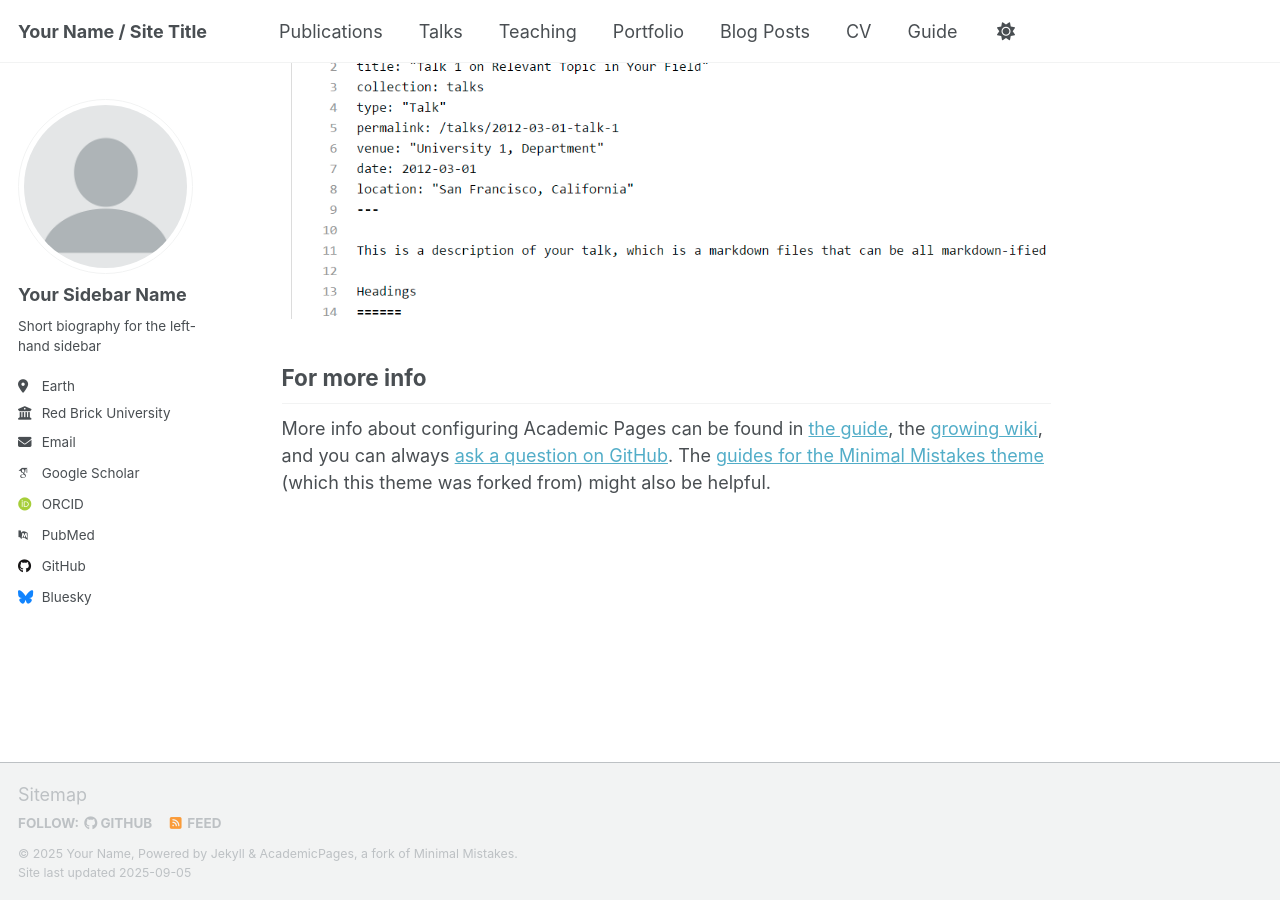
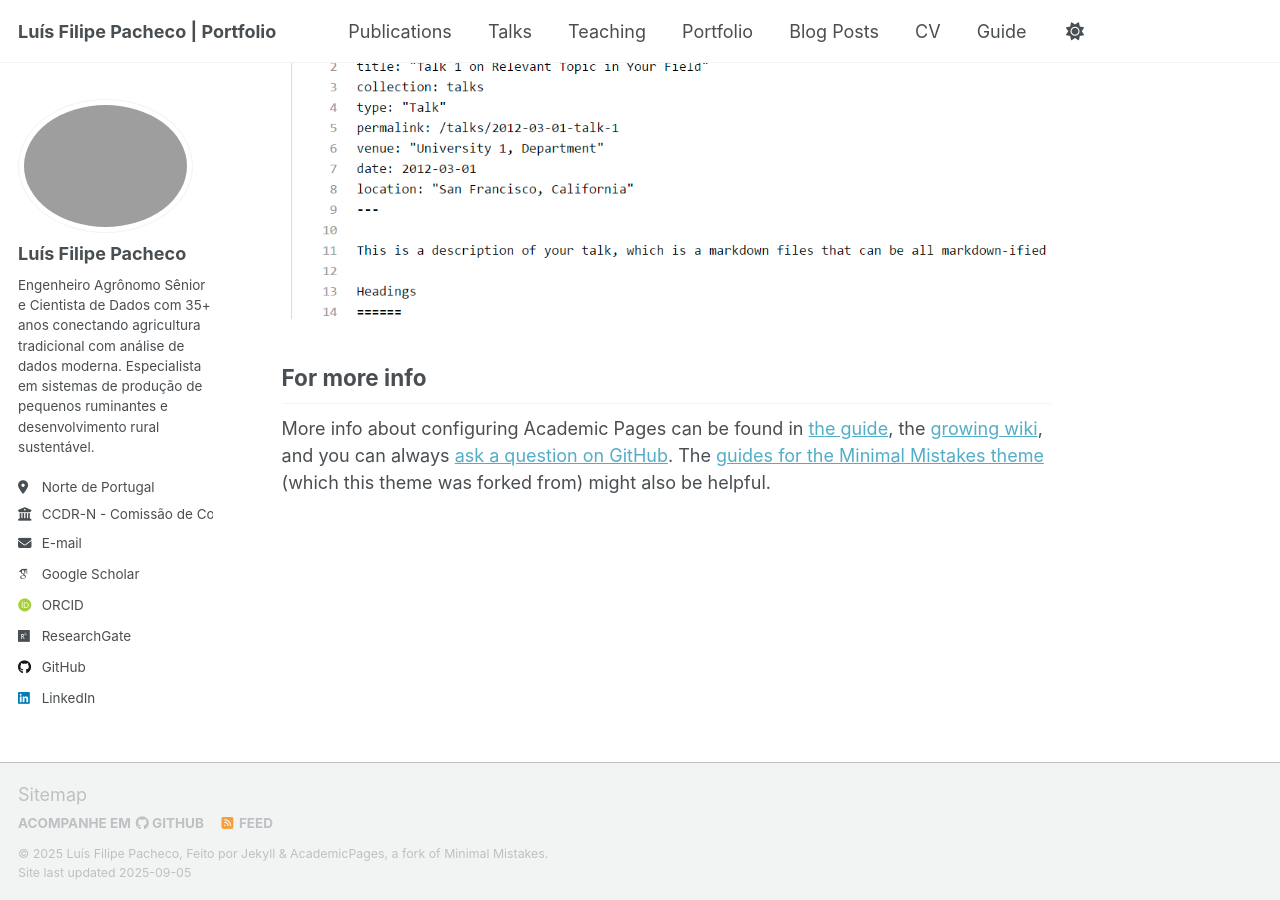
Before and after one commit to LFilipePacheco/Portfolio_FP, a Jekyll site: the page built from _pages/about.md, in a window 1280 px wide and 900 px high, scrolled down 2880 px. Built offline with Jekyll 4.4.1, drawn with Linux system fonts in a browser that asks for light colours; some web fonts are replaced; a script that is not in the unit is left out.

Commit message:
Update _config.yml
alteraçoes do Claude

```diff
--- a/_config.yml
+++ b/_config.yml
@@ -1,3 +1,11 @@
+# Welcome to Jekyll!
+#
+# This config file is meant for settings that affect your entire site, values
+# which you are expected to set up once and rarely need to edit after that.
+# For technical reasons, this file is *NOT* reloaded automatically when you use
+# `jekyll serve -l -H localhost`. If you change this file, please restart the
+# server process.
+
 # Welcome to Jekyll!
 #
 # This config file is meant for settings that affect your entire site, values
@@ -7,53 +15,53 @@
 # server process.
 
 # Basic Site Settings
-locale                   : "en-US"
+locale                   : "pt-PT"
 site_theme               : "default" # Currently available options are "default", "air"
-title                    : "Your Name / Site Title"
+title                    : "Luís Filipe Pacheco | Portfolio"
 title_separator          : "-"
-name                     : &name "Your Name"
-description              : &description "personal description"
-url                      : https://academicpages.github.io # the base hostname & protocol for your site e.g. "https://[your GitHub username].github.io" or if you already have some other page hosted on Github then use "https://[your GitHub username].github.io/[Your Repo Name]"
+name                     : &name "Luís Filipe Pacheco"
+description              : &description "Engenheiro Agrônomo Sênior | Cientista de Dados | Especialista em Desenvolvimento Rural | Avaliador Horizon Europe"
+url                      : https://luispachecoportfolio.github.io # Altere para seu username do GitHub
 baseurl                  : "" # the subpath of your site, e.g. "/blog"
-repository               : "academicpages/academicpages.github.io"
+repository               : "luispachecoportfolio/luispachecoportfolio.github.io" # Altere para seu repositório
 
 # Site Author - The following control what appear as part of the author content on the side bar.
 #               If a field is blank the icon and link will not appear, otherwise it will be shown.
 #               Additional customization can be done by editing /_includes/author-profile.html
 author:
   # Biographic information
-  avatar           : "profile.png"
-  name             : "Your Sidebar Name"
+  avatar           : "luis-pacheco-photo.jpg" # Adicione sua foto profissional
+  name             : "Luís Filipe Pacheco"
   pronouns         : # example: "she/her"
-  bio              : "Short biography for the left-hand sidebar"
-  location         : "Earth"
-  employer         : "Red Brick University"
-  uri              : # URL
-  email            : "none@example.org"
+  bio              : "Engenheiro Agrônomo Sênior e Cientista de Dados com 35+ anos conectando agricultura tradicional com análise de dados moderna. Especialista em sistemas de produção de pequenos ruminantes e desenvolvimento rural sustentável."
+  location         : "Norte de Portugal"
+  employer         : "CCDR-N - Comissão de Coordenação e Desenvolvimento Regional do Norte"
+  uri              : # URL do seu website pessoal se tiver
+  email            : "luis.pacheco@ccdr-n.pt" # Substitua pelo seu email real
 
   # Academic websites
-  academia         : # URL
+  academia         : # URL se tiver perfil no Academia.edu
   arxiv            : # URL - Update with the correct link to your profile
-  googlescholar    : "https://scholar.google.com/citations?user=PS_CX0AAAAAJ"
+  googlescholar    : "https://scholar.google.com/citations?user=SEU_ID_AQUI" # Adicione seu ID do Google Scholar
   inspire-hep      : # URL
   impactstory      : # URL
-  orcid            : "http://orcid.org/yourorcidurl"
+  orcid            : "http://orcid.org/0000-0000-0000-0000" # Adicione seu ORCID real
   semantic         : # URL
-  pubmed           : "https://www.ncbi.nlm.nih.gov/pubmed/?term=john+snow"
-  researchgate     : # URL
-  scopus           : # URL
+  pubmed           : # Se tiver publicações no PubMed
+  researchgate     : "https://www.researchgate.net/profile/Luis-Pacheco" # Adicione seu perfil real
+  scopus           : # URL do perfil Scopus se tiver
 
   # Repositories and software development
   bitbucket        : # Username - Update with your username on the site
   codepen          : # Username
   dribbble         : # Username
-  github           : "academicpages"
-  kaggle           : # Username
+  github           : "luispachecoportfolio" # Seu username do GitHub
+  kaggle           : # Username se tiver conta no Kaggle
   stackoverflow    : # User number or user number and name (i.e., use "1" or "1/jeff-atwood")
 
   # Social media
   artstation       : # Username
-  bluesky          : "bsky.app" # Replace this with you Bluesky username
+  bluesky          : # Replace this with you Bluesky username
   facebook         : # Username
   flickr           : # Username
   foursquare       : # Username
@@ -62,9 +70,9 @@ author:
   keybase          : # Username
   instagram        : # Username
   lastfm           : # Username
-  linkedin         : # Username
+  linkedin         : "luís-filipe-pacheco-471495b" # Seu LinkedIn ID
   mastodon         : # URL
-  medium           : # URL
+  medium           : # URL se escrever no Medium
   pinterest        : # Username
   soundcloud       : # Username
   steam            : # Username
@@ -75,29 +83,33 @@ author:
   weibo            : # Username
   wikipedia        : # Username
   xing             : # Username
-  youtube          : # Username
+  youtube          : # Username se tiver canal
   zhihu            : # Username
 
 # Publication Category - The following the list of publication categories and their headings
 publication_category:
   books:
-    title: 'Books'
+    title: 'Livros e Capítulos'
   manuscripts:
-    title: 'Journal Articles'
+    title: 'Artigos Científicos'
   conferences:
-    title: 'Conference Papers'
+    title: 'Conferências e Congressos'
+  ciheam:
+    title: 'Série Options Méditerranéennes - CIHEAM'
+  technical:
+    title: 'Relatórios Técnicos'
 
 # Site Settings
-teaser                   :  # filename of teaser fallback teaser image placed in /images/, .e.g. "500x300.png"
-breadcrumbs              : false # true, false (default)
+teaser                   : "rural-landscape.jpg" # Adicione uma imagem teaser em /images/
+breadcrumbs              : true # true, false (default)
 words_per_minute         : 160
 future                   : true
-read_more                : "disabled" # if enabled, adds "Read more" links to excerpts
-talkmap_link             : false      #change to true to add link to talkmap on talks page
+read_more                : "enabled" # if enabled, adds "Read more" links to excerpts
+talkmap_link             : true      # Útil para mostrar mapa de palestras
 comments:
-  provider               : # false (default), "disqus", "discourse", "facebook", "google-plus", "staticman", "custom"
+  provider               : "disqus" # Considere ativar comentários
   disqus:
-    shortname            :
+    shortname            : "luispacheco-portfolio" # Registre no Disqus
   discourse:
     server               : # https://meta.discourse.org/t/embedding-discourse-comments-via-javascript/31963 , e.g.: meta.discourse.org
   facebook:
@@ -126,34 +138,37 @@ atom_feed:
 
 
 # SEO Related
-google_site_verification :
-bing_site_verification   :
+google_site_verification : # Adicione após criar Google Search Console
+bing_site_verification   : # Adicione se usar Bing Webmaster
 alexa_site_verification  :
 yandex_site_verification :
 
 
 # Social Sharing
 twitter:
-  username               : &twitter
+  username               : # Seu Twitter se tiver
 facebook:
   username               :
   app_id                 :
   publisher              :
-og_image                 :  # Social media default site image
-og_description           :  # Social media default site image description
+og_image                 : "og-image-luis-pacheco.jpg" # Imagem para social media (1200x630px)
+og_description           : "Portfolio de Luís Filipe Pacheco - Engenheiro Agrônomo e Cientista de Dados especializado em desenvolvimento rural sustentável e agricultura de precisão"
 # For specifying social profiles
 # - https://developers.google.com/structured-data/customize/social-profiles
 social:
-  type                   : # Person or Organization (defaults to Person)
-  name                   : # If the user or organization name differs from the site's name
+  type                   : Person # Person or Organization (defaults to Person)
+  name                   : "Luís Filipe Pacheco" # If the user or organization name differs from the site's name
   links: # An array of links to social media profiles
+    - "https://www.linkedin.com/in/luís-filipe-pacheco-471495b"
+    - "https://github.com/luispachecoportfolio"
+    - "https://orcid.org/0000-0000-0000-0000"
 
 
 # Analytics
 analytics:
-  provider               :  "false" # false (default), "google", "google-universal", "google-analytics-4", "custom"
+  provider               : "google-analytics-4" # Recomendo ativar
   google:
-    tracking_id          :
+    tracking_id          : "G-XXXXXXXXXX" # Adicione seu ID do GA4
 
 
 # Reading Files
@@ -161,6 +176,8 @@ include:
   - .htaccess
   - _pages
   - files
+  - data
+  - notebooks
 exclude:
   - "*.sublime-project"
   - "*.sublime-workspace"
@@ -229,6 +246,12 @@ collections:
   talks:
     output: true
     permalink: /:collection/:path/
+  projects:
+    output: true
+    permalink: /:collection/:path/
+  datasets:
+    output: true
+    permalink: /:collection/:path/
 
 
 # These settings control how pages and collections are included in the site
@@ -286,6 +309,24 @@ defaults:
       layout: talk
       author_profile: true
       share: true
+  # _projects
+  - scope:
+      path: ""
+      type: projects
+    values:
+      layout: single
+      author_profile: true
+      share: true
+      comments: true
+  # _datasets
+  - scope:
+      path: ""
+      type: datasets
+    values:
+      layout: single
+      author_profile: true
+      share: true
+      download: true
 
 
 # Sass/SCSS
@@ -298,7 +339,7 @@ sass:
 permalink: /:categories/:title/
 # paginate: 5 # amount of posts to show
 # paginate_path: /page:num/
-timezone: Etc/UTC # http://en.wikipedia.org/wiki/List_of_tz_database_time_zones
+timezone: Europe/Lisbon # Timezone de Portugal
 
 
 # Plugins
@@ -309,6 +350,8 @@ plugins:
   - jekyll-sitemap
   - jekyll-redirect-from
   - jemoji
+  - jekyll-seo-tag
+  - jekyll-scholar # Para citações bibliográficas
 
 # Mimic GitHub Pages with --safe
 whitelist:
@@ -355,3 +398,46 @@ compress_html:
   clippings: all
   ignore:
     envs: development
+
+# Custom Variables for Luis Pacheco Portfolio
+research_areas:
+  - "Ciência de Dados Agrícola"
+  - "Sistemas de Produção de Pequenos Ruminantes"
+  - "Desenvolvimento Rural Sustentável"
+  - "Machine Learning em Agricultura"
+  - "Análise Geoespacial"
+  - "Avaliação de Projetos EU"
+
+skills:
+  languages:
+    - name: "Python"
+      level: 95
+    - name: "SQL"
+      level: 90
+    - name: "R"
+      level: 75
+    - name: "JavaScript"
+      level: 60
+  tools:
+    - "Pandas/NumPy"
+    - "Scikit-learn"
+    - "TensorFlow"
+    - "QGIS/ArcGIS"
+    - "Tableau/Power BI"
+    - "PostgreSQL"
+    - "Git/GitHub"
+
+certifications:
+  - "Professional Data Scientist - DataCamp (2024)"
+  - "Avaliador Horizon Europe - Comissão Europeia"
+  - "Especialização em Desenvolvimento Rural - UTAD"
+
+languages_spoken:
+  - lang: "Português"
+    level: "Nativo"
+  - lang: "Inglês"
+    level: "Fluente (C1)"
+  - lang: "Francês"
+    level: "Intermédio (B1)"
+  - lang: "Espanhol"
+    level: "Intermédio (B1)"
```
